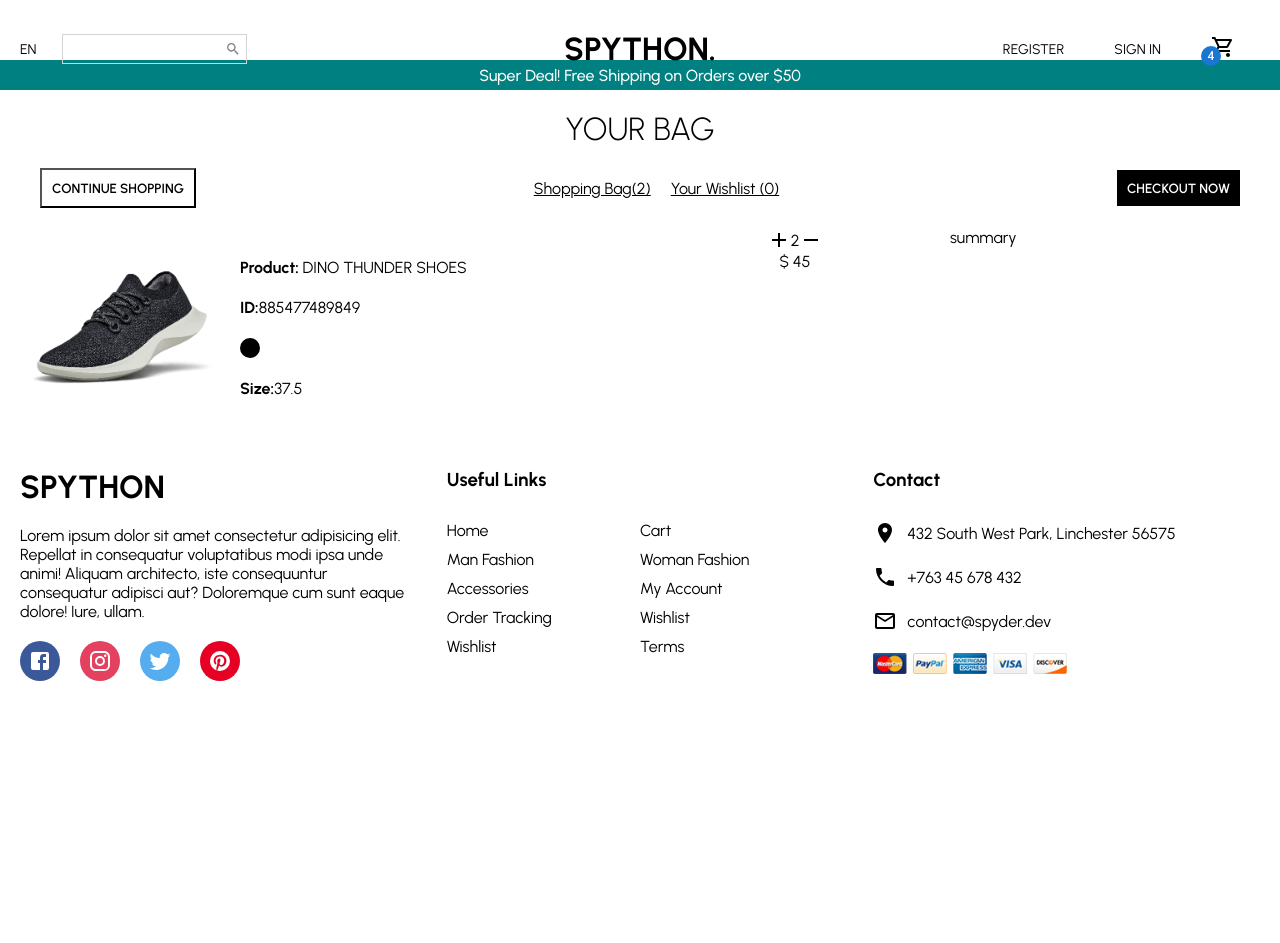
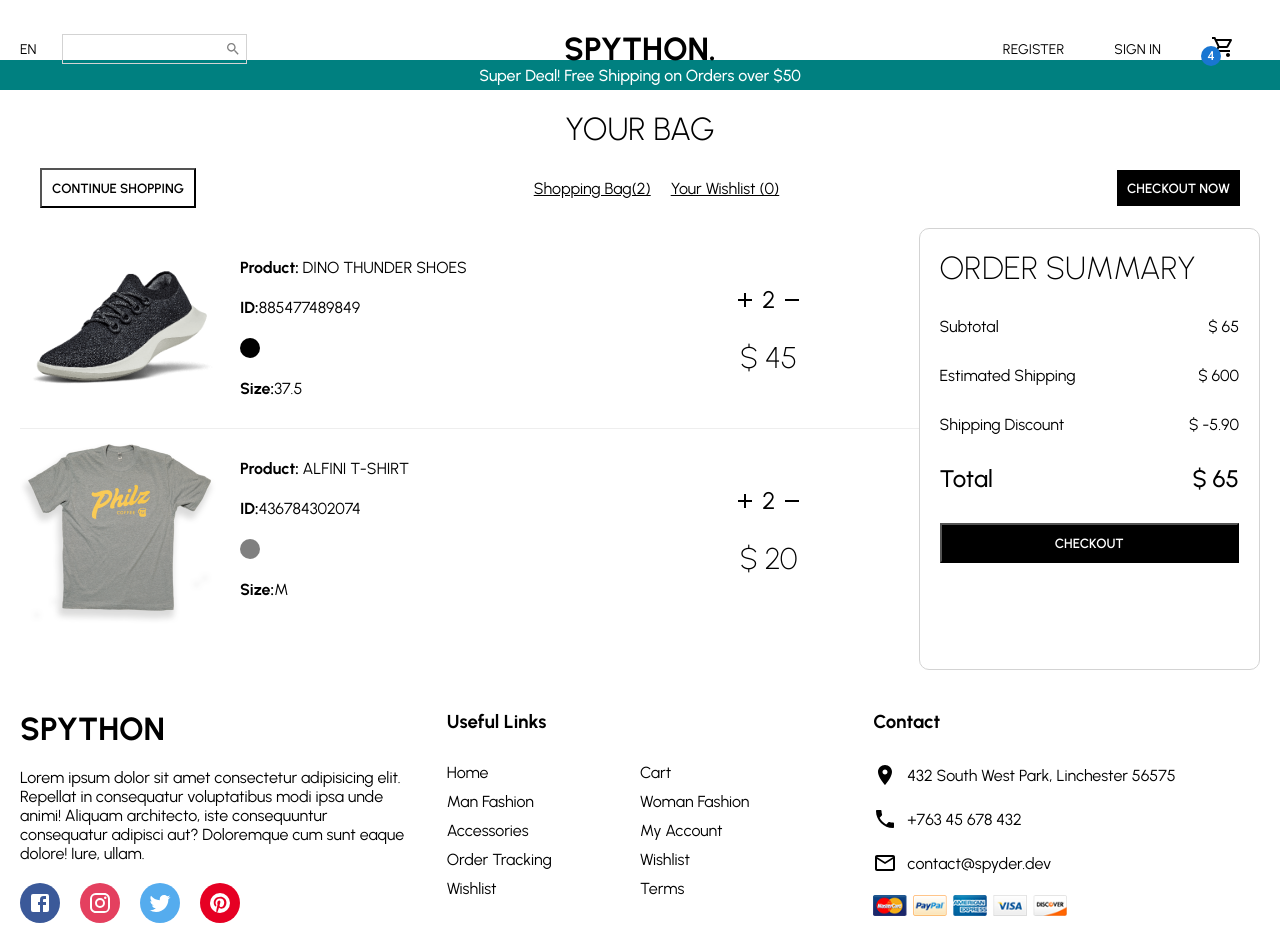
Before and after one commit to spython001/react-eCommerce, a React (Vite) app: page / in a window 1280 px wide. Before the commit the page ends 800 px from the top, so only its background shows below. Built offline with nearby package versions, Linux system fonts and the light colour scheme; a web font is replaced by a local one.

Commit message:
modified content in the cart jsx file

```diff
--- a/index.html
+++ b/index.html
@@ -4,7 +4,7 @@
     <meta charset="UTF-8" />
     <meta name="viewport" content="width=device-width, initial-scale=1.0" />
     <link href="https://fonts.googleapis.com/css2?family=Lora:ital,wght@1,400;1,500;1,600;1,700&family=Quicksand:wght@300;400;500;600;700&family=Roboto:wght@100;300;400;500;700;900&family=Sofia&family=Urbanist:ital,wght@0,100;0,200;0,300;0,400;0,500;0,600;0,700;0,800;0,900;1,100;1,200;1,300;1,400;1,500;1,600;1,700;1,800;1,900&family=Varela&family=Varela+Round&display=swap" rel="stylesheet">
-    <title>Vite + React</title>
+    <title>Vite-React eCommerce App</title>
   </head>
   <body>
     <div id="root"></div>
--- a/src/pages/cart/Cart.jsx
+++ b/src/pages/cart/Cart.jsx
@@ -100,17 +100,54 @@ const PriceDetail = styled.div`
 const ProductAmountContainer = styled.div`
     display:flex;
     align-items: center;
+    margin-bottom: 20px;
 `
 const ProductAmount = styled.div`
-    flex:1;
+    font-size: 24px;
+    margin: 5px;
 `
 const ProductPrice = styled.div`
-    flex:1;
+    font-size: 30px;
+    font-weight: 200;
 `
 
+const Hr = styled.hr`
+    background-color:#eee;
+    border: none;
+    height: 1px;
+`
 
 const Summary = styled.div`
     flex:1;
+    border: 0.5px solid lightgray;
+    border-radius: 10px;
+    padding: 20px;
+    height: 50vh;
+`
+
+const SummaryTitle = styled.h1`
+    font-weight: 200;
+`
+const SummaryItem = styled.div`
+    margin: 30px 0px;
+    display: flex;
+    justify-content: space-between;
+    font-weight: ${props=>props.type === "total" && "500"};
+    font-size: ${props=>props.type === "total" && "24px"};
+`
+const SummaryItemText = styled.span`
+    ;
+`
+const SummaryItemPrice = styled.span`
+    ;
+`
+
+const Button = styled.button`
+    width: 100%;
+    padding: 10px;
+    background-color: black;
+    color: white;
+    font-weight: 600;
 `
 
 export default function Cart() {
@@ -149,8 +186,50 @@ export default function Cart() {
                             <ProductPrice>$ 45</ProductPrice>
                         </PriceDetail>
                     </Product>
+                    <Hr/>
+                    <Product>
+                        <ProductDetail>
+                            <Image src="/assets/comPP.png"/>
+                            <Details>
+                                <ProductName><b>Product:</b> ALFINI T-SHIRT</ProductName>
+                                <ProductId><b>ID:</b>436784302074</ProductId>
+                                <ProductColor color="gray"/>
+                                <ProductSize><b>Size:</b>M</ProductSize>
+                            </Details>
+                        </ProductDetail>
+                        <PriceDetail>
+                            <ProductAmountContainer>
+                                <Add/>
+                                <ProductAmount>2</ProductAmount>
+                                <Remove/>
+                            </ProductAmountContainer>
+                            <ProductPrice>$ 20</ProductPrice>
+                        </PriceDetail>
+                    </Product>
                 </Info>
-                <Summary>summary</Summary>
+                <Summary>
+                    <SummaryTitle>ORDER SUMMARY</SummaryTitle>
+                    <SummaryItem>
+                        <SummaryItemText>Subtotal</SummaryItemText>
+                        <SummaryItemPrice>$ 65</SummaryItemPrice>
+                    </SummaryItem>
+
+                    <SummaryItem>
+                        <SummaryItemText>Estimated Shipping</SummaryItemText>
+                        <SummaryItemPrice>$ 600</SummaryItemPrice>
+                    </SummaryItem>
+
+                    <SummaryItem>
+                        <SummaryItemText>Shipping Discount</SummaryItemText>
+                        <SummaryItemPrice>$ -5.90</SummaryItemPrice>
+                    </SummaryItem>
+
+                    <SummaryItem type="total">
+                        <SummaryItemText >Total</SummaryItemText>
+                        <SummaryItemPrice>$ 65</SummaryItemPrice>
+                    </SummaryItem>
+                    <Button>CHECKOUT</Button>
+                </Summary>
             </Bottom>
         </Wrapper>
         <Footer/>
```
